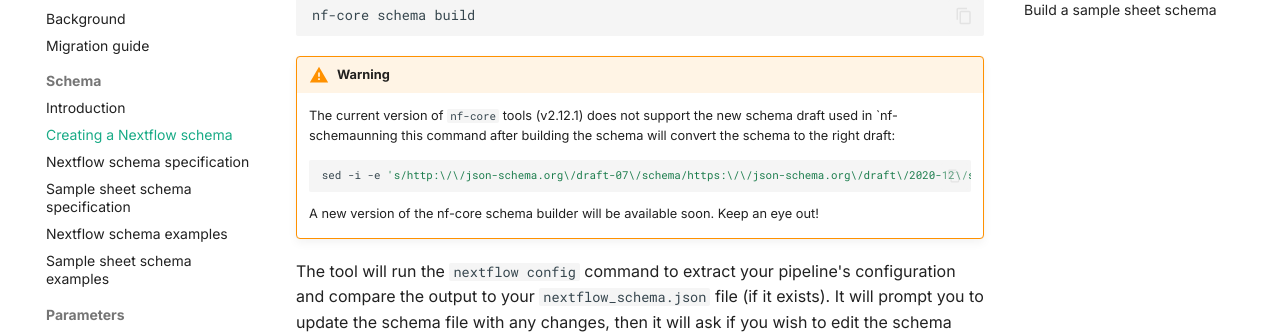
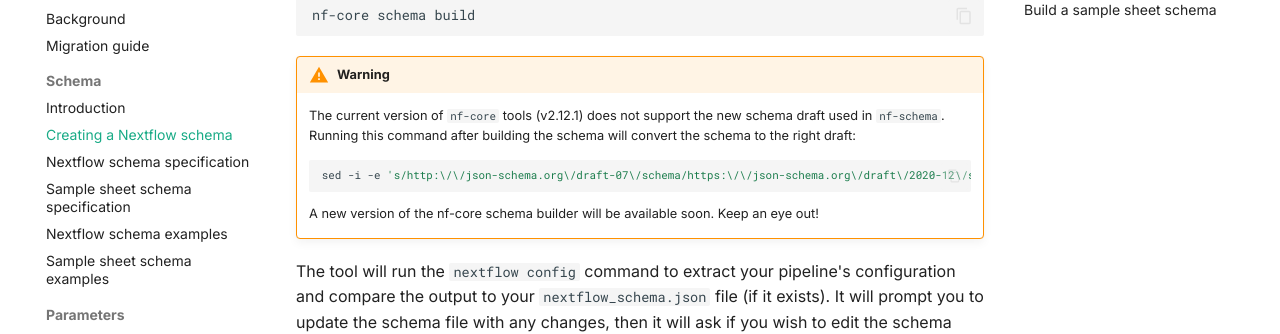
Before and after one commit to nextflow-io/nf-validation, an MkDocs documentation site: the page built from docs/nextflow_schema/create_schema.md, in a window 1280 px wide and 900 px high, scrolled down 838 px. Shown: the part 152-486 px from the top of the window. Built offline with MkDocs 1.6.1 and Material for MkDocs 9.7.7, drawn with Linux system fonts in a browser that asks for light colours; emoji names are drawn with the system emoji font; plug-ins that fetch from the network failed and are left out; comment, search, counter and statistics services are not loaded; the version menu is left out.

Commit message:
Update docs/nextflow_schema/create_schema.md
Co-authored-by: awgymer <24782660+awgymer@users.noreply.github.com>

````diff
--- a/docs/nextflow_schema/create_schema.md
+++ b/docs/nextflow_schema/create_schema.md
@@ -48,7 +48,7 @@
 
 !!! warning
 
-    The current version of `nf-core` tools (v2.12.1) does not support the new schema draft used in `nf-schemaunning this command after building the schema will convert the schema to the right draft:
+    The current version of `nf-core` tools (v2.12.1) does not support the new schema draft used in `nf-schema`. Running this command after building the schema will convert the schema to the right draft:
 
     ```bash
     sed -i -e 's/http:\/\/json-schema.org\/draft-07\/schema/https:\/\/json-schema.org\/draft\/2020-12\/schema/g' -e 's/definitions/defs/g' nextflow_schema.json
````
